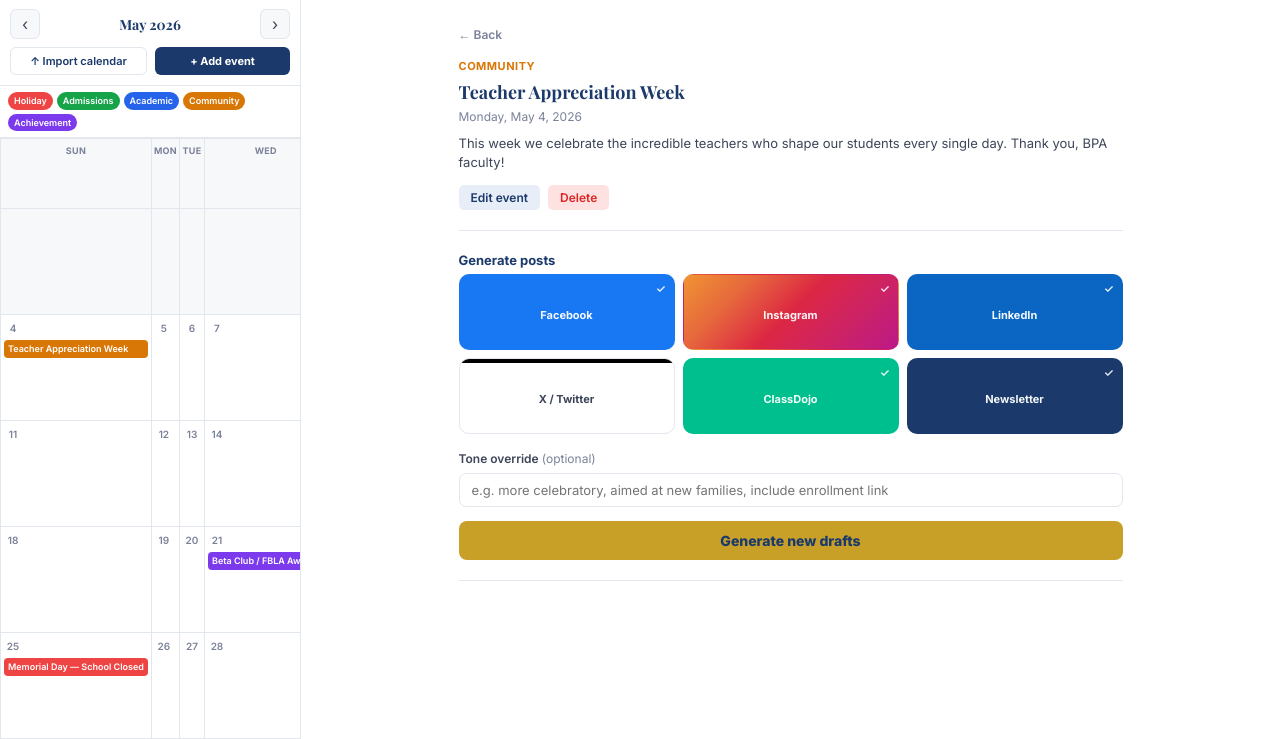
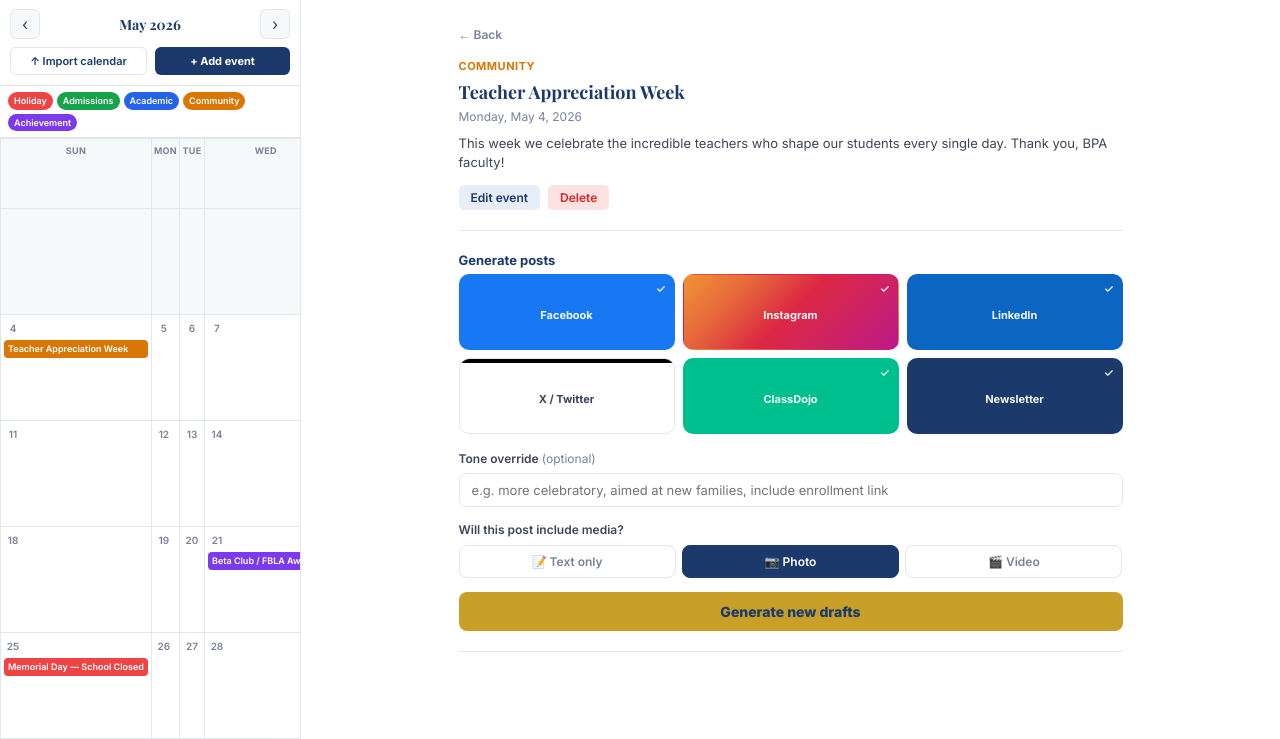
Before and after one commit to marshallcreamer-eng/forte, a Flask app: page /calendar?year=2026&month=5&open_event=33 in a window 1280 px wide. Shown: the part 61-800 px from the top of the page. Run offline with Flask 3, Linux system fonts and the light colour scheme; a user stored in the database is signed in; data that the repository does not hold is empty.

Commit message:
Add content type toggle: Text only / Photo / Video
Three-button toggle above Generate on every panel. Default is Photo.
Selection is stored globally and passed to the API as content_type.

Backend uses it to:
- Tell the AI whether a photo or video will accompany the post
- Adjust captions accordingly (photo = complement image,
  video = hook viewers, text = standalone content)
- Skip or adjust the photo brief for text-only posts

Co-Authored-By: Claude Sonnet 4.6 <noreply@anthropic.com>

```diff
--- a/app.py
+++ b/app.py
@@ -353,9 +353,10 @@ def create_app():
         platforms     = data.get('platforms', list(PLATFORM_CONFIG.keys()))
 
         ev = Event.query.get(event_id) if event_id else None
-        event_text = data.get('event_text', '') or (
+        event_text   = data.get('event_text', '') or (
             f'{ev.title}. {ev.description}'.strip() if ev else ''
         )
+        content_type = data.get('content_type', 'photo')  # text | photo | video
         if not event_text:
             return jsonify({'error': 'event_text is required'}), 400
 
@@ -363,7 +364,7 @@ def create_app():
 
         # Single batched API call for all platforms + photo brief
         try:
-            results, photo_brief = _generate_all(platforms, event_text, tone_override, tov, app)
+            results, photo_brief = _generate_all(platforms, event_text, tone_override, tov, content_type, app)
         except Exception as exc:
             return jsonify({'error': str(exc)}), 500
 
@@ -656,24 +657,35 @@ def _gemini_call(app, prompt, retries=3):
                 raise
 
 
-def _generate_all(platforms, event_text, tone_override, tov, app):
+def _generate_all(platforms, event_text, tone_override, tov, content_type, app):
     """
     Single API call that produces all platform drafts + photo brief at once.
     Reduces N calls down to 1, staying well within the free-tier 5 RPM limit.
     """
     tone_extra = f'\nTONE OVERRIDE for all posts: {tone_override}.' if tone_override else ''
 
+    media_context = {
+        'photo': 'This post WILL be accompanied by a photo. Write captions that reference/complement the image. The photo brief should describe exactly what to shoot.',
+        'video': 'This post WILL include a short video clip. Write captions that hook viewers in the first line and encourage them to watch. The photo brief should describe exactly what video to record (length, what to capture, any text overlay suggestions).',
+        'text':  'This post will be TEXT ONLY — no photo or video. The content must stand on its own without any image. Skip the photo brief or note it is not applicable.',
+    }.get(content_type, '')
+
     platform_specs = '\n'.join(
         f'- {p.upper()}: {PLATFORM_CONFIG[p]}'
         for p in platforms if p in PLATFORM_CONFIG
     )
 
+    brief_instruction = (
+        'Also write a PHOTO_BRIEF (2-3 sentences: shot type, who is in frame, mood, any text overlay if video).'
+        if content_type in ('photo', 'video')
+        else 'Set photo_brief to an empty string.'
+    )
+
     prompt = (
         f"{tov}{tone_extra}\n\n"
+        f"MEDIA CONTEXT: {media_context}\n\n"
         f"Write social media posts for the following school moment:\n\n{event_text}\n\n"
-        f"Generate one post per platform below. "
-        f"Also write a short PHOTO_BRIEF (2-3 sentences telling a non-photographer exactly "
-        f"what to capture: shot type, who's in frame, mood).\n\n"
+        f"Generate one post per platform below. {brief_instruction}\n\n"
         f"Platform requirements:\n{platform_specs}\n\n"
         f"Reply with ONLY a JSON object — no markdown, no code fences — in this exact format:\n"
         f'{{"photo_brief": "...", '
--- a/static/app.js
+++ b/static/app.js
@@ -4,6 +4,15 @@
 let activeEvent     = null;   // {id, title, desc, date, category}
 let lastEventText   = '';     // last text sent to generate — used by Regenerate
 let importedEvents  = [];     // events waiting for review
+let contentType     = 'photo'; // text | photo | video
+
+function setContentType(type, btn) {
+  contentType = type;
+  // Update all ct-toggle buttons on the page
+  document.querySelectorAll('.ct-btn').forEach(b => {
+    b.classList.toggle('active', b.dataset.type === type);
+  });
+}
 
 // ── Dashboard helpers ─────────────────────────────────────────────────────
 
@@ -173,7 +182,7 @@ async function generateDayFreeform() {
     lastEventText = text;
     const resp = await fetch('/api/generate', {
       method: 'POST', headers: { 'Content-Type': 'application/json' },
-      body: JSON.stringify({ event_text: text, tone_override: tone, platforms }),
+      body: JSON.stringify({ event_text: text, tone_override: tone, platforms, content_type: contentType }),
     });
     const data = await resp.json();
     if (!resp.ok) throw new Error(data.error);
@@ -296,7 +305,7 @@ async function generateFreeform() {
     const resp = await fetch('/api/generate', {
       method: 'POST',
       headers: { 'Content-Type': 'application/json' },
-      body: JSON.stringify({ event_text: text, tone_override: tone, platforms }),
+      body: JSON.stringify({ event_text: text, tone_override: tone, platforms, content_type: contentType }),
     });
     const data = await resp.json();
     if (!resp.ok) throw new Error(data.error);
@@ -344,6 +353,7 @@ async function generateDrafts() {
         event_id:      activeEvent.id,
         tone_override: tone,
         platforms,
+        content_type:  contentType,
       }),
     });
     const data = await resp.json();
@@ -424,8 +434,8 @@ async function regenSingle(platform, btn) {
   const toneEl  = document.getElementById('genToneOverride') || document.getElementById('genFreeformTone');
   const tone    = toneEl ? toneEl.value.trim() : '';
   const payload = activeEvent
-    ? { event_id: activeEvent.id, tone_override: tone, platforms: [platform] }
-    : { event_text: lastEventText, tone_override: tone, platforms: [platform] };
+    ? { event_id: activeEvent.id, tone_override: tone, platforms: [platform], content_type: contentType }
+    : { event_text: lastEventText, tone_override: tone, platforms: [platform], content_type: contentType };
 
   try {
     const resp = await fetch('/api/generate', {
--- a/static/style.css
+++ b/static/style.css
@@ -595,6 +595,24 @@ a { color: inherit; text-decoration: none; }
 }
 .gen-tone-input:focus { outline: none; border-color: var(--navy); }
 
+/* Content type toggle */
+.content-type-row { margin-bottom: 14px; }
+
+.ct-toggle {
+  display: flex; gap: 6px; margin-top: 6px;
+}
+
+.ct-btn {
+  flex: 1; padding: 8px 6px;
+  background: var(--white); color: var(--text-light);
+  border: 1.5px solid var(--grey-border);
+  border-radius: 8px; font-size: 12px; font-weight: 600;
+  cursor: pointer; font-family: 'Inter', sans-serif;
+  transition: all 0.15s; text-align: center;
+}
+.ct-btn:hover { border-color: var(--navy); color: var(--navy); background: var(--navy-light); }
+.ct-btn.active { background: var(--navy); color: var(--white); border-color: var(--navy); }
+
 /* Generate button */
 .btn-generate {
   width: 100%; padding: 11px;
--- a/templates/calendar.html
+++ b/templates/calendar.html
@@ -103,6 +103,14 @@
             <label class="plat-card active" data-platform="classdojo"><input type="checkbox" value="classdojo" checked><span class="plat-card-name">ClassDojo</span><span class="plat-card-tick">✓</span></label>
             <label class="plat-card active" data-platform="email"><input type="checkbox" value="email" checked><span class="plat-card-name">Newsletter</span><span class="plat-card-tick">✓</span></label>
           </div>
+          <div class="content-type-row">
+            <label class="gen-tone-label">Will this post include media?</label>
+            <div class="ct-toggle">
+              <button class="ct-btn" data-type="text"  onclick="setContentType('text',  this)">📝 Text only</button>
+              <button class="ct-btn active" data-type="photo" onclick="setContentType('photo', this)">📷 Photo</button>
+              <button class="ct-btn" data-type="video" onclick="setContentType('video', this)">🎬 Video</button>
+            </div>
+          </div>
           <button class="btn-generate" id="btnFreeformGenerate" onclick="generateFreeform()">Generate posts</button>
         </div>
 
@@ -133,6 +141,14 @@
             <label class="plat-card" data-platform="x"><input type="checkbox" value="x"><span class="plat-card-name">X / Twitter</span><span class="plat-card-tick">✓</span></label>
             <label class="plat-card active" data-platform="classdojo"><input type="checkbox" value="classdojo" checked><span class="plat-card-name">ClassDojo</span><span class="plat-card-tick">✓</span></label>
             <label class="plat-card active" data-platform="email"><input type="checkbox" value="email" checked><span class="plat-card-name">Newsletter</span><span class="plat-card-tick">✓</span></label>
+          </div>
+          <div class="content-type-row">
+            <label class="gen-tone-label">Will this post include media?</label>
+            <div class="ct-toggle">
+              <button class="ct-btn" data-type="text"  onclick="setContentType('text',  this)">📝 Text only</button>
+              <button class="ct-btn active" data-type="photo" onclick="setContentType('photo', this)">📷 Photo</button>
+              <button class="ct-btn" data-type="video" onclick="setContentType('video', this)">🎬 Video</button>
+            </div>
           </div>
           <button class="btn-generate" id="btnDayFreeformGenerate" onclick="generateDayFreeform()">Generate posts</button>
         </div>
@@ -171,6 +187,14 @@
             <label class="gen-tone-label">Tone override <span class="gen-tone-hint">(optional)</span></label>
             <input type="text" class="gen-tone-input" id="genToneOverride"
                    placeholder="e.g. more celebratory, aimed at new families, include enrollment link">
+          </div>
+          <div class="content-type-row">
+            <label class="gen-tone-label">Will this post include media?</label>
+            <div class="ct-toggle">
+              <button class="ct-btn" data-type="text"  onclick="setContentType('text',  this)">📝 Text only</button>
+              <button class="ct-btn active" data-type="photo" onclick="setContentType('photo', this)">📷 Photo</button>
+              <button class="ct-btn" data-type="video" onclick="setContentType('video', this)">🎬 Video</button>
+            </div>
           </div>
           <button class="btn-generate" id="btnGenerate" onclick="generateDrafts()">Generate drafts</button>
         </div>
```
Also changed, not shown: templates/dashboard.html (+8 -0 lines).
